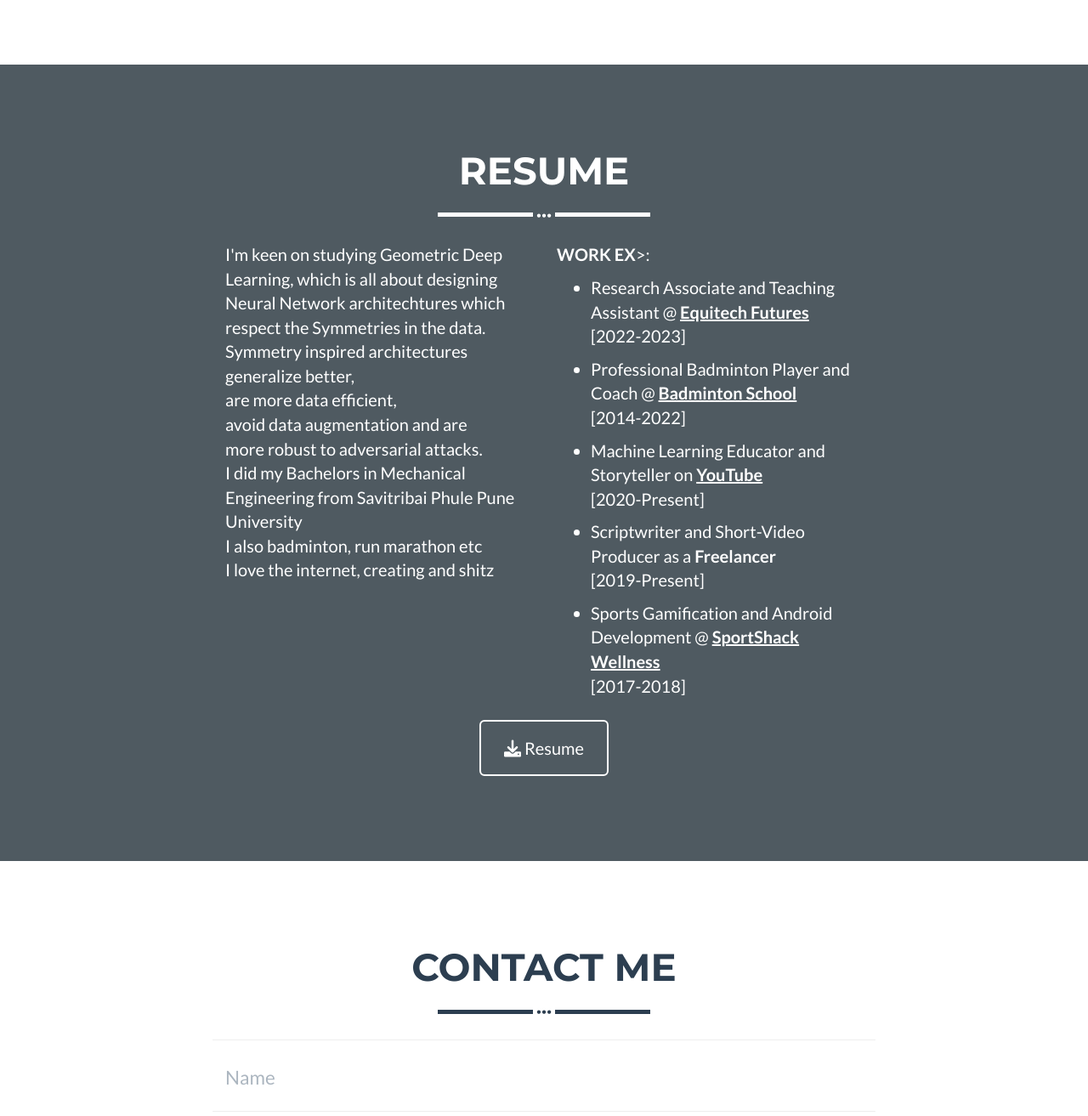
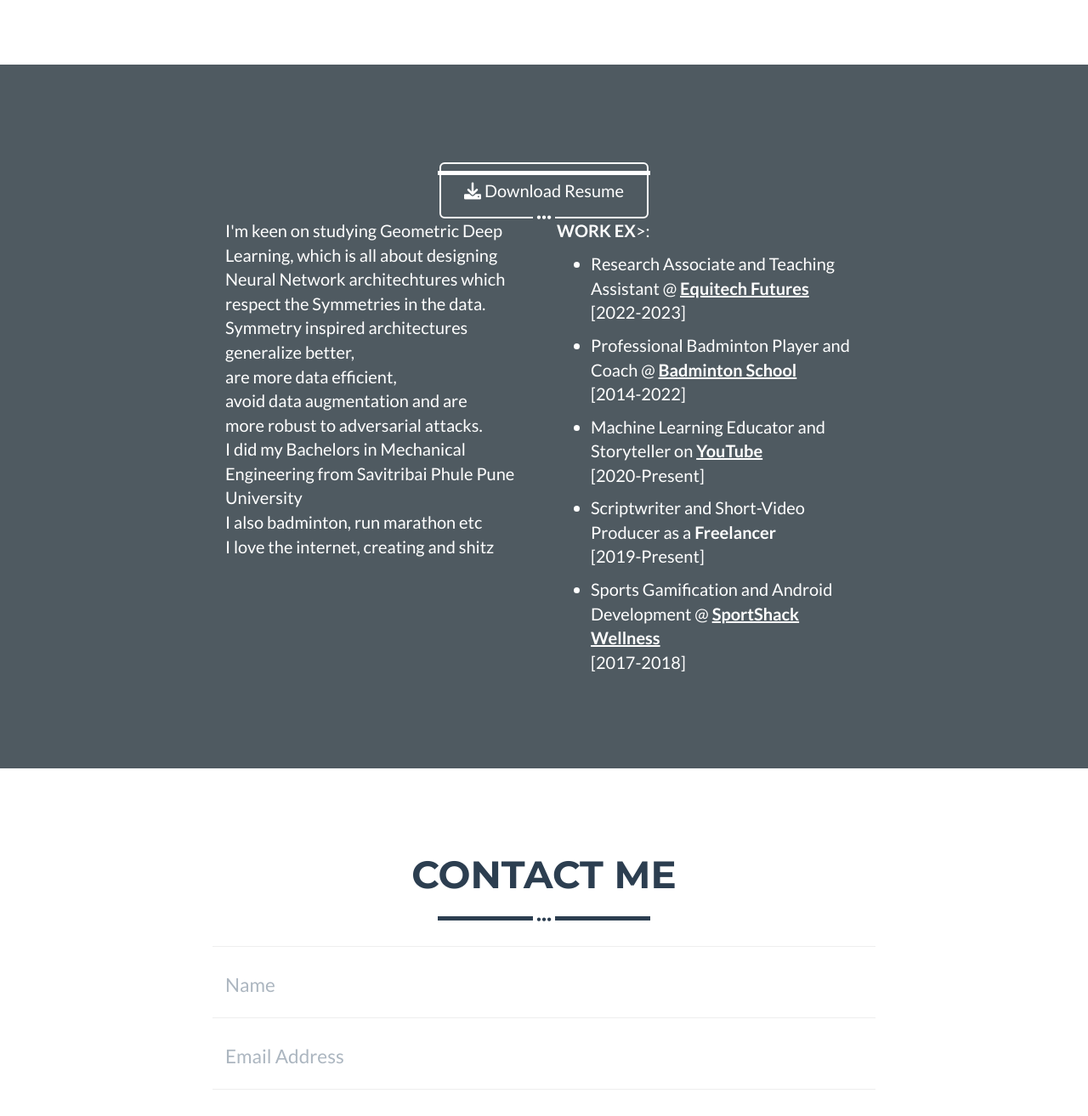
Before and after one commit to kartikchincholikar/kartikchincholikar.github.io, a Jekyll site: the page built from _posts/2014-07-17-Simulations in Statistical Learning Theory.markdown, in a window 1280 px wide and 1400 px high, scrolled down 1215 px, cut to the strip 87-1400 px from the top of the window. Shown: the whole strip at 85% size. Built offline with Jekyll 4.4.1, drawn with Linux system fonts in a browser that asks for light colours.

Commit message:
moved download resume up

```diff
--- a/_includes/about.html
+++ b/_includes/about.html
@@ -3,7 +3,11 @@
   <div class="container">
     <div class="row">
       <div class="col-lg-12 text-center">
-        <h2>Resume</h2>
+        <div class="col-lg-8 col-lg-offset-2 text-center">
+          <a href="https://github.com/jeromelachaud/freelancer-theme" class="btn btn-lg btn-outline">
+            <i class="fa fa-download"></i> Download Resume
+          </a>
+        </div>
         <hr class="star-light">
       </div>
     </div>
@@ -25,11 +29,7 @@
         </ul>
         </p>
       </div>
-      <div class="col-lg-8 col-lg-offset-2 text-center">
-        <a href="https://github.com/jeromelachaud/freelancer-theme" class="btn btn-lg btn-outline">
-          <i class="fa fa-download"></i> Resume
-        </a>
-      </div>
+
     </div>
   </div>
 </section>
```
